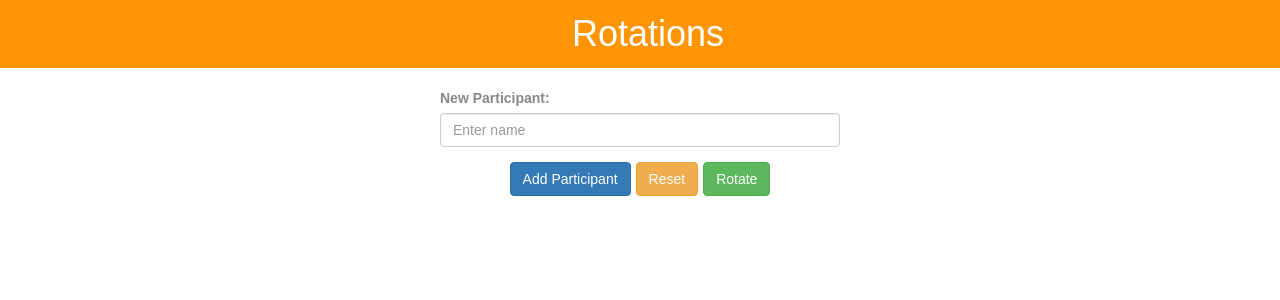
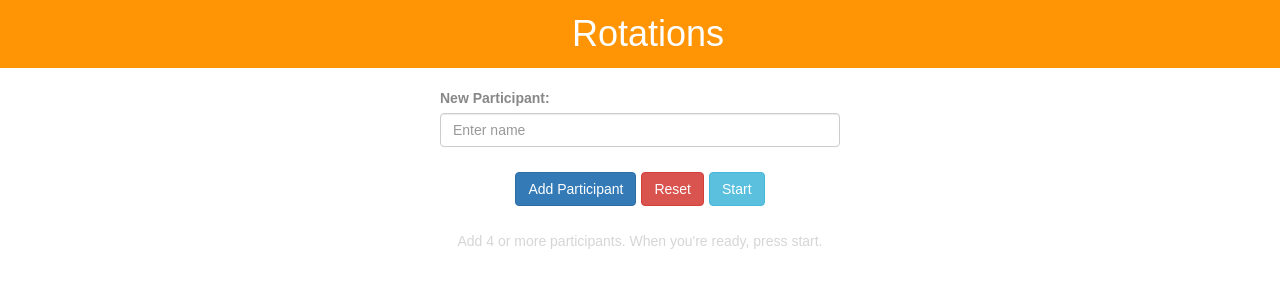
Before and after one commit to mmenavas/rotations, a React (Create React App) app: page / in a window 1280 px wide. Shown: the top 300 px of the page. Built offline with nearby package versions, Linux system fonts and the light colour scheme; some icons are missing.

Commit message:
Add validation. Add status messages. Add start button.

```diff
--- a/src/components/App/App.css
+++ b/src/components/App/App.css
@@ -21,3 +21,6 @@
   width: 100%;
   max-width: 400px;
 }
+.page__app-state {
+
+}
--- a/src/components/App/App.js
+++ b/src/components/App/App.js
@@ -4,22 +4,41 @@ import { ButtonToolbar } from 'react-bootstrap';
 import { FormControl } from 'react-bootstrap';
 import { FormGroup } from 'react-bootstrap';
 import { ControlLabel } from 'react-bootstrap';
+import { HelpBlock } from 'react-bootstrap';
 import Layout from '../Layout/Layout';
 import './App.css';
+
+/**
+ * Rotations App
+ *
+ * @TODO:
+ * - Handle adding people with same name.
+ * - Add timer.
+ * - Add undo capabilities.
+ * - Trigger modal window when pressing reset.
+ * - Remove people.
+ */
 
 class App extends Component {
   constructor(props) {
     super(props);
-    this.state = {
-      newPerson: "",
-      people:[],
-      rotationsCount: 0
-    };
+    this.state = this.getInitialState();
     this.handleUserChange = this.handleUserChange.bind(this);
     this.handleAddPerson = this.handleAddPerson.bind(this);
     this.handleKeyPress = this.handleKeyPress.bind(this);
+    this.handleStart = this.handleStart.bind(this);
     this.handleReset = this.handleReset.bind(this);
     this.handleRotate = this.handleRotate.bind(this);
+  }
+
+  getInitialState() {
+    return {
+      newPerson: "",
+      people:[],
+      roundNumber: 0,
+      statusMessage: "Add 4 or more participants. When you're ready, press start.",
+      validationMessage: "",
+    };
   }
 
   handleUserChange(event){
@@ -28,6 +47,7 @@ class App extends Component {
 
   handleAddPerson(event) {
     if (this.state.newPerson === '') {
+      this.setState({ validationMessage: "Enter a valid name." })
       return false;
     }
 
@@ -45,12 +65,14 @@ class App extends Component {
           people.slice((people.length + 1) / 2, people.length)
         ),
         newPerson: '',
+        validationMessage: '',
       });
     }
     else {
       this.setState({
         people: people.concat([newPerson]),
         newPerson: '',
+        validationMessage: '',
       });
 
     }
@@ -64,13 +86,29 @@ class App extends Component {
     }
   }
 
+  handleStart() {
+    // Check if there's enough people to start the game
+    if (!this.canContinue()) {
+      this.setState({
+        validationMessage: "There's enough people to start the game."
+      })
+      return false;
+    }
+
+    // Increment roundNumber 1
+    this.setState({
+      roundNumber: this.state.roundNumber + 1,
+      statusMessage: "Round 1 of " + (this.state.people.length - 1),
+    });
+  }
+
   handleReset() {
-    this.setState({ people: [] });
+    this.setState(this.getInitialState());
   }
 
   handleRotate() {
-    // There needs to be 3 or more people.
-    if (this.state.people.length < 4) {
+    // Check if there's enough people to perform rotations
+    if (!this.canContinue()) {
       return false;
     }
 
@@ -89,15 +127,37 @@ class App extends Component {
         tail,
         second,
         people.slice((people.length + 1) / 2, people.length)
-      )
+      ),
+      roundNumber: this.state.roundNumber + 1,
+      statusMessage: "Round " + (this.state.roundNumber + 1) + " of " + (this.state.people.length - 1)
     });
 
-    this.rotations++;
 
     return true;
   }
 
+  canContinue() {
+
+    let enoughPeople = true;
+
+    // There needs to be 4 or more people.
+    if (this.state.people.length < 4) {
+      enoughPeople = false;
+    }
+    // There can only be n - 1 rounds.
+    if (this.state.roundNumber >= (this.state.people.length - 1)) {
+      enoughPeople = false;
+    }
+
+    return enoughPeople;
+  }
+
   render() {
+    let validationStatus = null;
+    if (this.state.validationMessage !== "") {
+      validationStatus = "error";
+    }
+
     return (
       <div className="page__wrapper">
 
@@ -108,22 +168,29 @@ class App extends Component {
         </div>
 
         <div className="page__controls">
-          <FormGroup className="flex-center-block">
+          <FormGroup className="flex-center-block" validationState={validationStatus}>
             <div className="page__add-person-field">
               <ControlLabel>New Participant:</ControlLabel>
               <FormControl type="text" id="new-user" placeholder="Enter name" value={this.state.newPerson} onChange={this.handleUserChange} onKeyPress={this.handleKeyPress} />
+              <HelpBlock>{this.state.validationMessage}</HelpBlock>
             </div>
           </FormGroup>
           <FormGroup className="flex-center-block">
             <ButtonToolbar>
-              <Button id="action__add-person" bsStyle="primary" onClick={this.handleAddPerson}>Add Participant</Button>
-              <Button id="action__reset" bsStyle="warning" onClick={this.handleReset}>Reset</Button>
-              <Button id="action__rotate" bsStyle="success" onClick={this.handleRotate}>Rotate</Button>
+              <Button className="action__add-person" bsStyle="primary" onClick={this.handleAddPerson}>Add Participant</Button>
+              <Button className="action__reset" bsStyle="danger" onClick={this.handleReset}>Reset</Button>
+              { this.state.roundNumber === 0 ? <Button className="action__start" bsStyle="info" onClick={this.handleStart}>Start</Button> : false }
+              { this.state.roundNumber > 0 ? <Button className="action__rotate" bsStyle="success" onClick={this.handleRotate}>Rotate</Button> : false }
             </ButtonToolbar>
           </FormGroup>
         </div>
 
-          <span id="info-rotations"></span>
+        <div id="page__app-state app-state">
+          <div className="app-state__msg flex-center-block">
+            <span className="blink">{this.state.statusMessage}</span>
+          </div>
+        </div>
+
         <Layout people={this.state.people}/>
       </div>
     );
--- a/src/index.css
+++ b/src/index.css
@@ -13,3 +13,16 @@ label {
   align-items: center;
   justify-content: center;
 }
+
+/**
+ * Start of Blink animation
+ */
+.blink {
+  animation: blinker 2s linear infinite;
+}
+@keyframes blinker {
+  50% { opacity: .2; }
+}
+/**
+ * End of Blink animation
+ */
```
Also changed, not shown: 1 other file (tests, documents, lock files or other folders).
